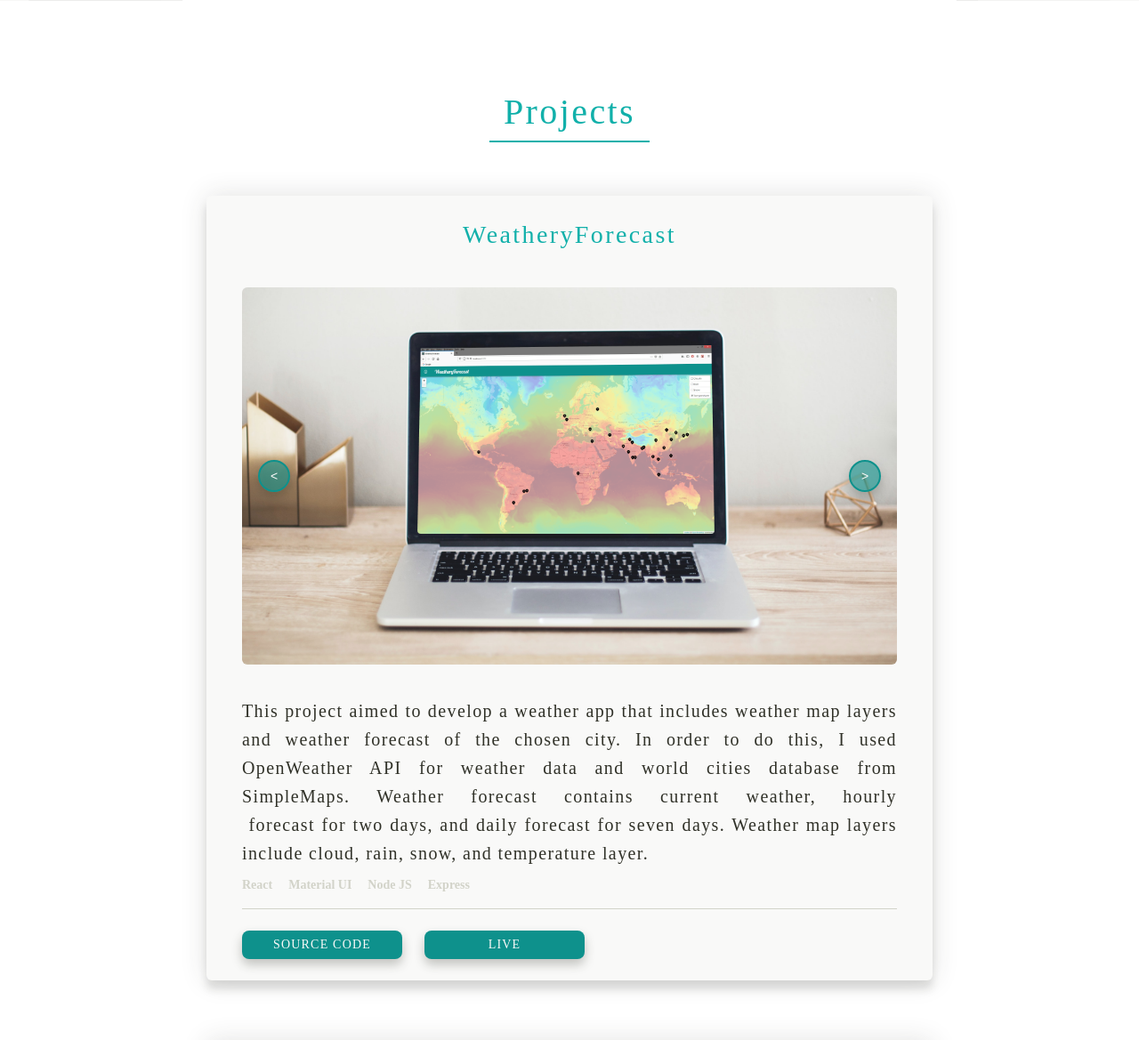
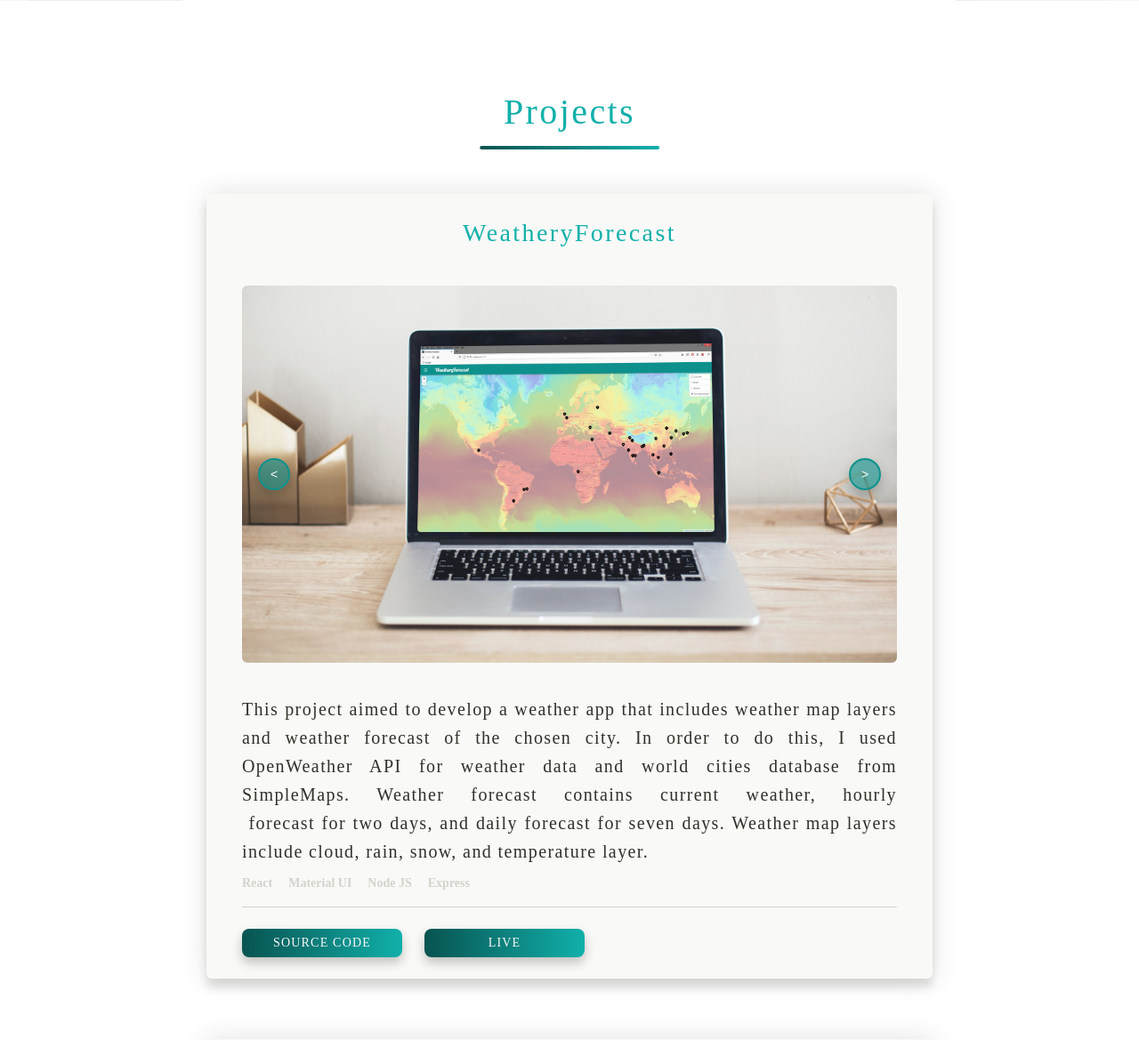
Before and after one commit to JP876/WebDev-Portfolio, a PHP site: page / in a window 1280 px wide. Shown: the part 959-2128 px from the top of the page at 89% size. Run offline with PHP 8.4, Linux system fonts and the light colour scheme; some web fonts are replaced.

Commit message:
Small style changes

```diff
--- a/app/scss/_globals.scss
+++ b/app/scss/_globals.scss
@@ -49,7 +49,7 @@ h1 {
         font-size: 3.6rem;
     }
     @include breakpoint-down(small) {
-        font-size: 3rem;
+        font-size: 2.8rem;
     }
 }
 h2 {
@@ -227,7 +227,7 @@ button,
     -o-border-radius: 0.8rem;
     letter-spacing: 2px;
     cursor: pointer;
-    background: $primary;
+    background: $darkLightPrimaryGrad;
     border: none;
     box-shadow: 0 0.6rem 1.2rem rgba($darkerGrey, 0.28);
     color: $white;
--- a/app/scss/_projects.scss
+++ b/app/scss/_projects.scss
@@ -12,7 +12,28 @@
         display: inline-block;
         margin-bottom: 6rem;
         padding: 0 1.6rem 0.4rem 1.6rem;
-        border-bottom: 2px solid $lightPrimary;
+        position: relative;
+
+        &::before {
+            background: $darkLightPrimaryGrad;
+            content: '';
+            display: block;
+            position: absolute;
+            height: 4px;
+            width: 112%;
+            left: 50%;
+            transform: translate(-50%, 0);
+            bottom: -1rem;
+            border-radius: 2rem;
+            -webkit-border-radius: 2rem;
+            -moz-border-radius: 2rem;
+            -ms-border-radius: 2rem;
+            -o-border-radius: 2rem;
+            -webkit-transform: translate(-50%, 0);
+            -moz-transform: translate(-50%, 0);
+            -ms-transform: translate(-50%, 0);
+            -o-transform: translate(-50%, 0);
+        }
 
         @include breakpoint-down(medium) {
             margin-bottom: 4.8rem;
@@ -32,7 +53,6 @@
         width: 80%;
         margin: 0 auto;
         padding: 2.4rem 4rem;
-        //padding: 2.8rem 7.6rem;
         box-shadow: 0 1rem 1rem rgba($darkerGrey, 0.14), 0 0 3rem rgba($darkerGrey, 0.14);
         border-radius: 0.6rem;
         -webkit-border-radius: 0.6rem;
--- a/css/style.css
+++ b/css/style.css
@@ -187,7 +187,7 @@ button,
   -o-border-radius: 0.8rem;
   letter-spacing: 2px;
   cursor: pointer;
-  background: #0e918c;
+  background: linear-gradient(to right, #085350, #11b0aa);
   border: none;
   box-shadow: 0 0.6rem 1.2rem rgba(48, 49, 40, 0.28);
   color: #f9f9f8;
@@ -472,7 +472,26 @@ button,
     display: inline-block;
     margin-bottom: 6rem;
     padding: 0 1.6rem 0.4rem 1.6rem;
-    border-bottom: 2px solid #11b0aa; }
+    position: relative; }
+    .projects h2::before {
+      background: linear-gradient(to right, #085350, #11b0aa);
+      content: '';
+      display: block;
+      position: absolute;
+      height: 4px;
+      width: 112%;
+      left: 50%;
+      transform: translate(-50%, 0);
+      bottom: -1rem;
+      border-radius: 2rem;
+      -webkit-border-radius: 2rem;
+      -moz-border-radius: 2rem;
+      -ms-border-radius: 2rem;
+      -o-border-radius: 2rem;
+      -webkit-transform: translate(-50%, 0);
+      -moz-transform: translate(-50%, 0);
+      -ms-transform: translate(-50%, 0);
+      -o-transform: translate(-50%, 0); }
     @media (max-width: 63.9375em) {
       .projects h2 {
         margin-bottom: 4.8rem; } }
```
Also changed, not shown: other parts of css/style.css (+21 -2 lines), app/scss/_contact.scss (+22 -1 lines).
